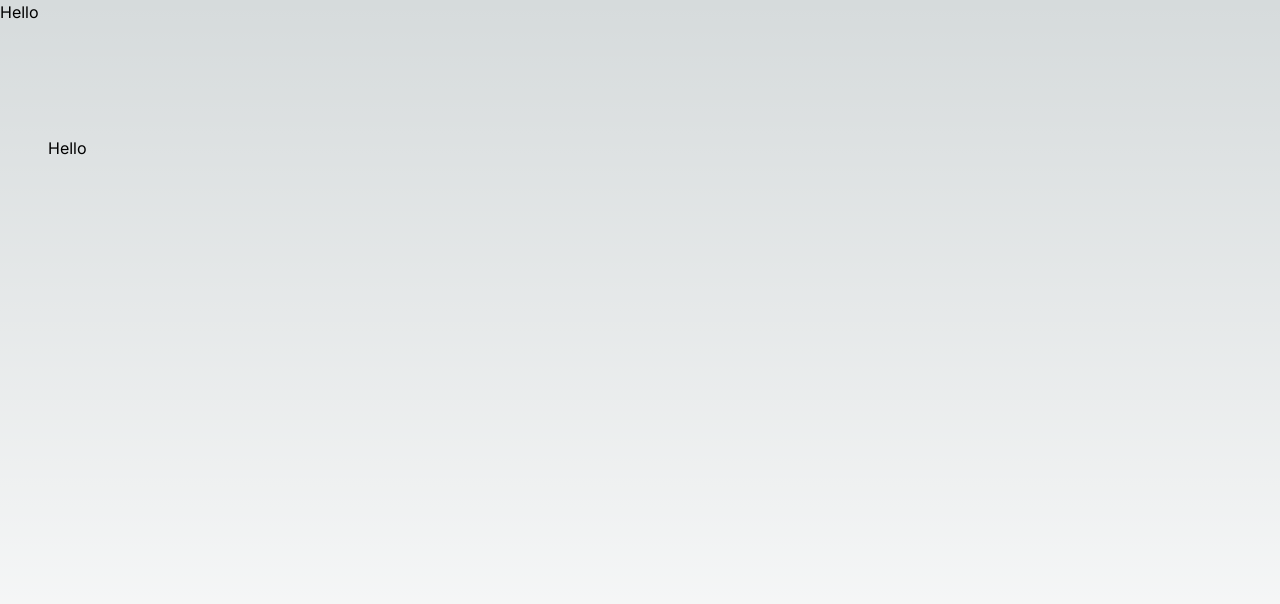
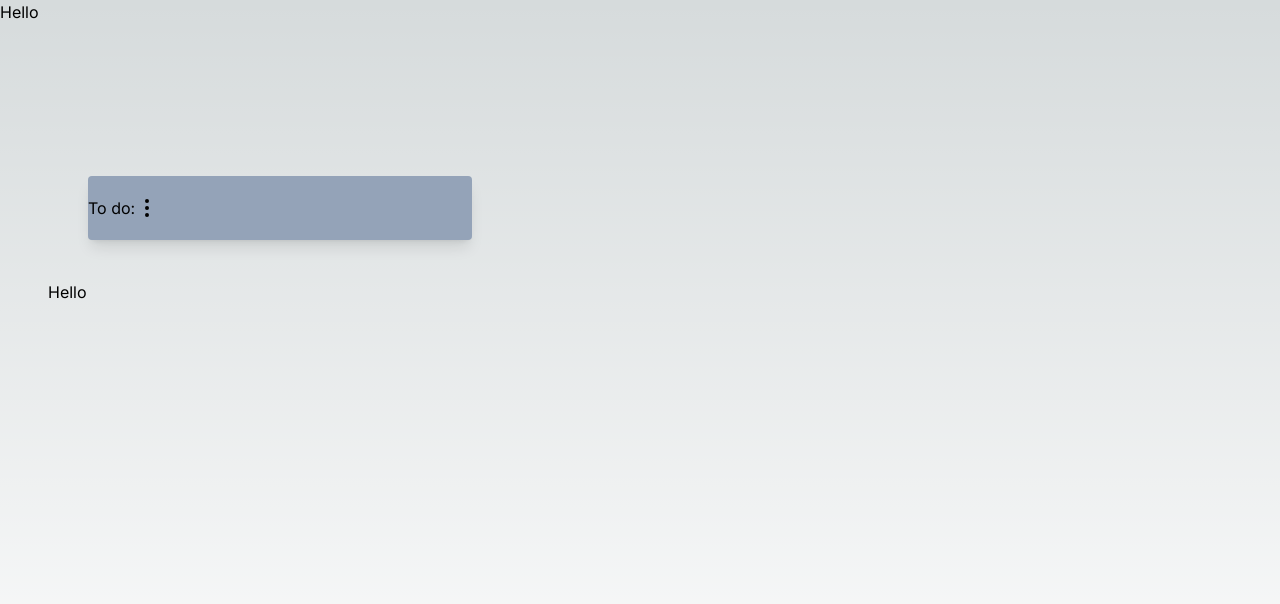
Before and after one commit to lunar-potato/tasky-app, a Next.js app: page / in a window 1280 px wide. Shown: the top 604 px of the page. Built offline with nearby package versions, Linux system fonts and the light colour scheme.

Commit message:
Added initial files

```diff
--- a/package.json
+++ b/package.json
@@ -10,6 +10,7 @@
   },
   "dependencies": {
     "framer-motion": "^10.16.4",
+    "lucide-react": "^0.291.0",
     "next": "14.0.1",
     "react": "^18",
     "react-beautiful-dnd": "^13.1.1",
--- /dev/null
+++ b/src/app/components/TaskContainer.jsx
@@ -0,0 +1,20 @@
+import React from "react";
+import { MoreVertical } from "lucide-react";
+
+const TaskContainer = () => {
+  return (
+    <div className="p-10">
+      <div className="flex justify-between max-w-sm overflow-hidden rounded shadow-lg bg-slate-400">
+        <div className="grid grid-cols-4 gap-5 my-5">
+          <div>
+            <h4 className="flex items-center justify-between">To do:
+            <MoreVertical className=""></MoreVertical>
+            </h4>
+          </div>
+        </div>
+      </div>
+    </div>
+  );
+};
+
+export default TaskContainer;
--- a/src/app/page.js
+++ b/src/app/page.js
@@ -1,12 +1,14 @@
 import Image from "next/image";
 import Navbar from "./components/Navbar";
 import Footer from "./components/footer";
+import TaskContainer from "./components/TaskContainer";
 
 export default function Home() {
   return (
     <main className="flex flex-col min-h-screen">
       <Navbar />
       <div className="container px-12 py-4 mx-auto mt-24">
+        <TaskContainer />
         <Footer />
       </div>
     </main>
```
Also changed, not shown: src/app/components/CardExpanded.jsx (added), src/app/components/Header.jsx (added), src/app/components/ProgressBar.jsx (added), src/app/components/TaskCard.jsx (added), 1 other file (tests, documents, lock files or other folders).
